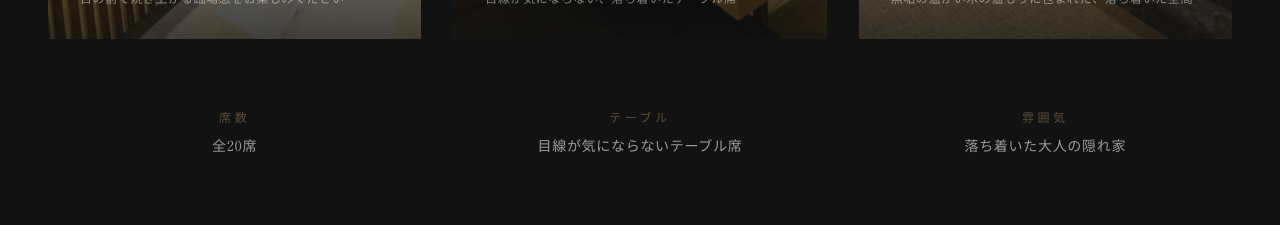
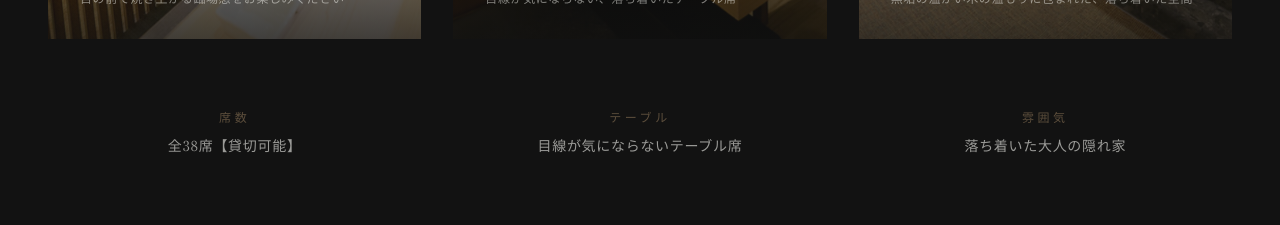
Before and after one commit to marron1984/arata, a Next.js app: page / in a window 1280 px wide. Shown: the part 4160-4385 px from the top of the page. Built offline with nearby package versions, Linux system fonts and the light colour scheme.

Commit message:
update: 席数を全20席→全38席【貸切可能】に変更
https://claude.ai/code/session_01Q9o1QpnaV4xT6F546Z3yMH

```diff
--- a/src/components/AccessInfo.tsx
+++ b/src/components/AccessInfo.tsx
@@ -12,7 +12,7 @@ const infoItems = [
   },
   { label: "定休日", value: "水曜日" },
   { label: "アクセス", value: "京橋駅より徒歩5分 / 大阪城北詰駅より徒歩3分" },
-  { label: "席数", value: "全20席（目線が気にならないテーブル席）" },
+  { label: "席数", value: "全38席【貸切可能】（目線が気にならないテーブル席）" },
   { label: "お支払い", value: "現金 / クレジットカード各種" },
 ];
 
--- a/src/components/SpaceGallery.tsx
+++ b/src/components/SpaceGallery.tsx
@@ -100,7 +100,7 @@ export default function SpaceGallery() {
           className="mt-16 grid grid-cols-1 md:grid-cols-3 gap-8 text-center"
         >
           {[
-            { label: "席数", value: "全20席" },
+            { label: "席数", value: "全38席【貸切可能】" },
             { label: "テーブル", value: "目線が気にならないテーブル席" },
             { label: "雰囲気", value: "落ち着いた大人の隠れ家" },
           ].map((info) => (
```
